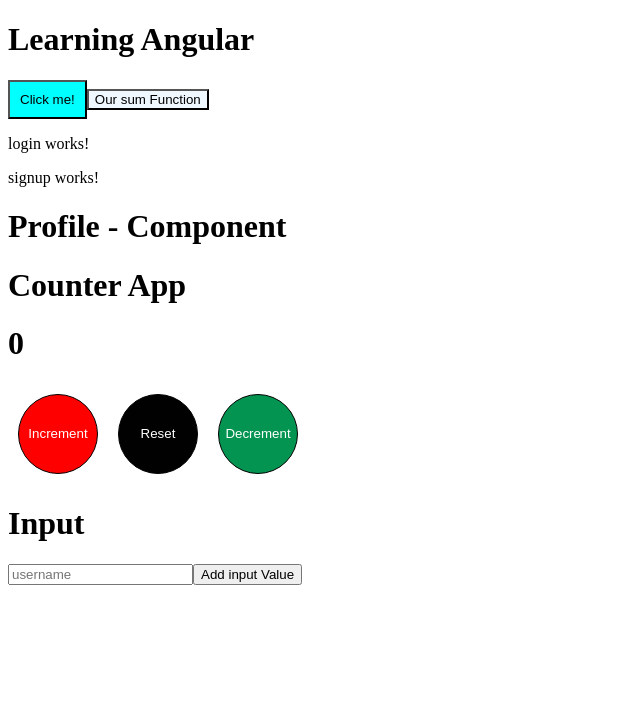
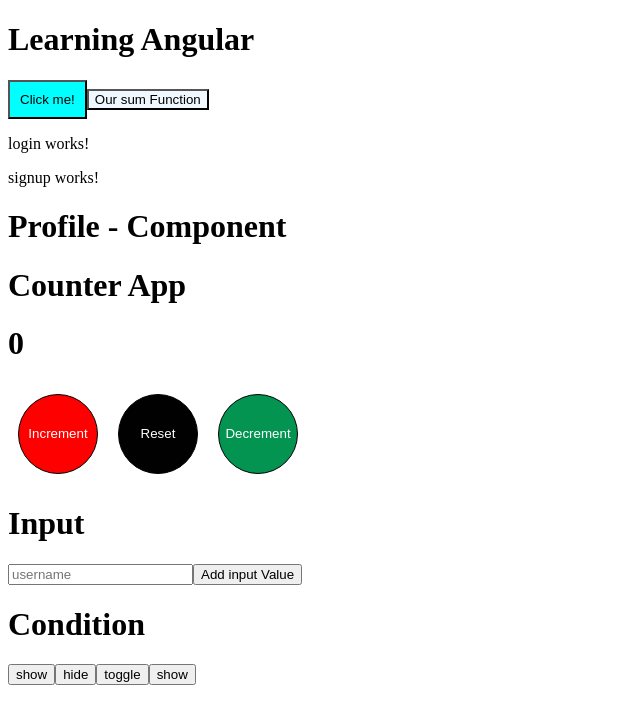
Before and after one commit to Hol7/AngularTuto, an Angular app: page / in a window 1280 px wide. Shown: the top 724 px of the page, without its empty margins (0-640 px from the left). Built offline with nearby package versions, Linux system fonts and the light colour scheme.

Commit message:
add display toggle functionality with show and hide buttons

```diff
--- a/src/app/app.component.html
+++ b/src/app/app.component.html
@@ -20,7 +20,23 @@
 
 <h1>Input </h1>
 <h1>{{username}} </h1>
-<input #AddInfoInput
+<input
+#AddInfoInput
 (input)="handleInputEvent($event)"
  placeholder="username">
 <button (click)="addInpuInfo(AddInfoInput.value)">Add input Value</button>
+
+<h1>Condition</h1>
+
+<button (click)="show()">show</button>
+
+<button (click)="hide()" >hide</button>
+
+<button (click)="toggle()">toggle</button>
+<button (click)="toggle()">{{display?'hide':'show'}}</button>
+
+@if(display){
+  <div style="background-color: blue; height: 40px; width: 40px; color: aliceblue; padding: 10px;">
+    hello world
+  </div>
+}
--- a/src/app/app.component.ts
+++ b/src/app/app.component.ts
@@ -15,6 +15,18 @@
   title = 'angular-01tutor';
   count = 0;
   username = '';
+  display = false;
+
+  show(){
+    this.display = true;
+
+  }
+  hide(){
+    this.display = false;
+  }
+  toggle(){
+    this.display = !this.display;
+  }
 
   handleInputEvent(event: Event) {
     let name = (event.target as HTMLInputElement).value;
```
